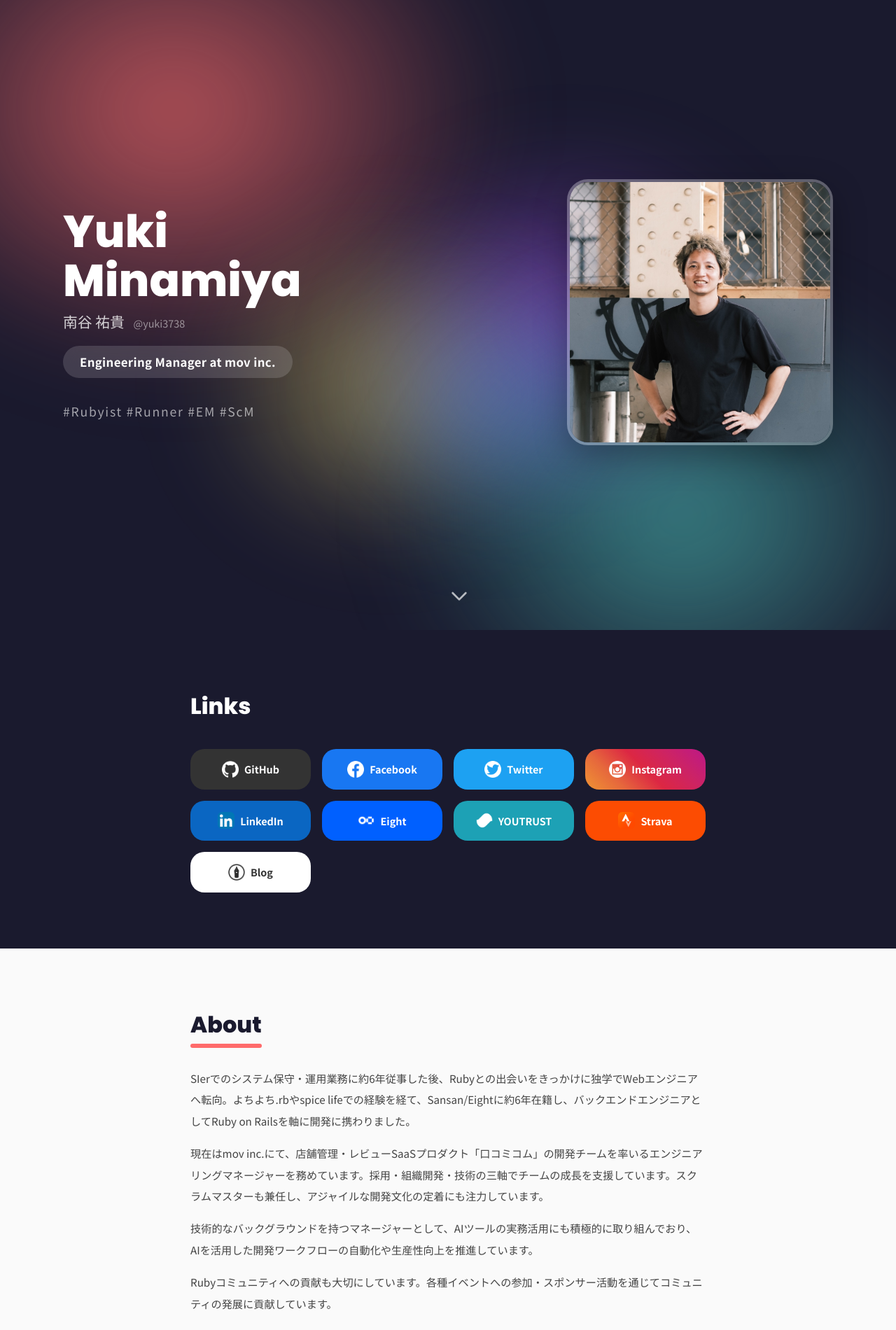
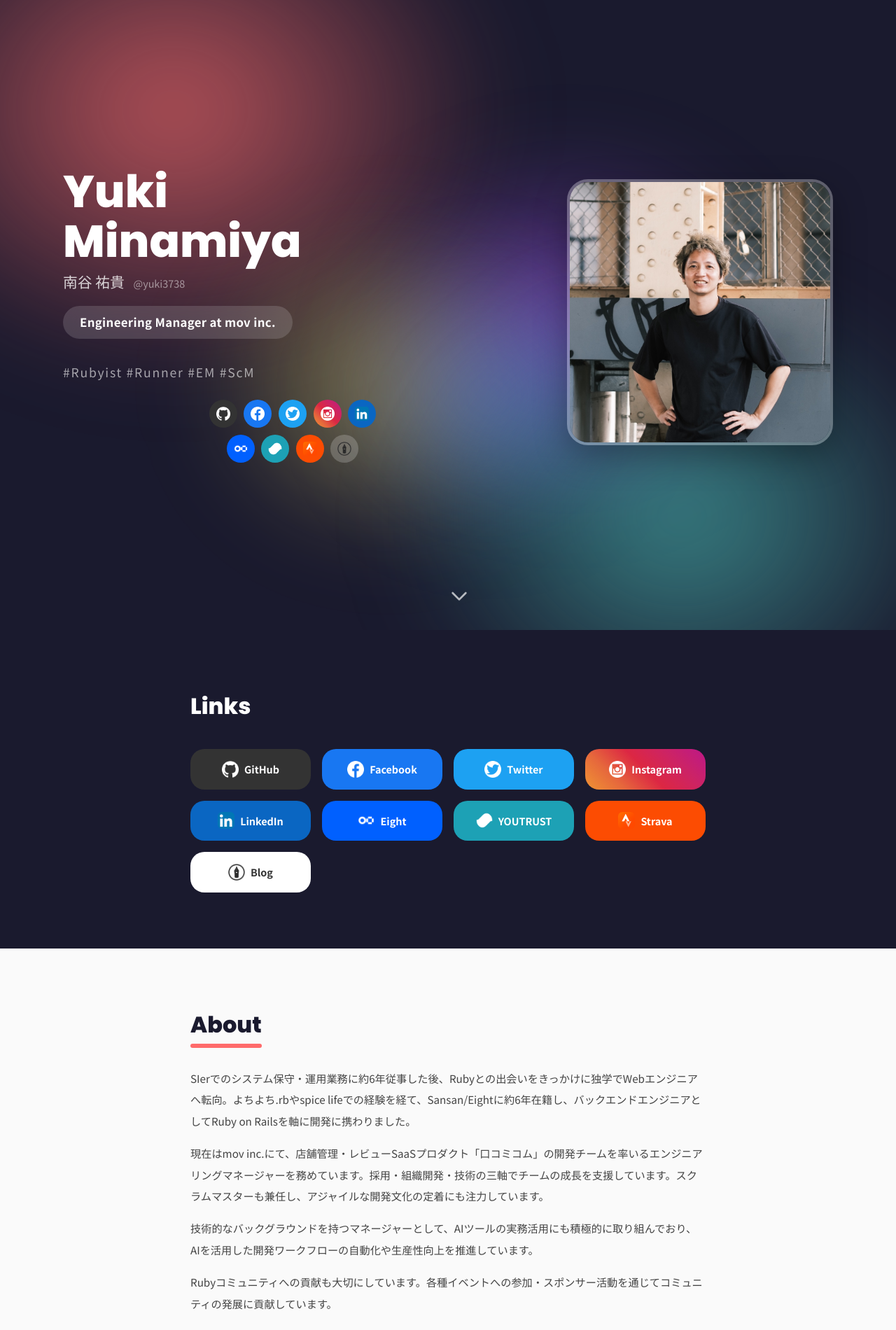
Before and after one commit to yuki3738/yuki3738.github.io, a Jekyll site: the page built from index.html, in a window 1280 px wide. Shown: the top 1900 px of the page at 70% size. Built offline with Jekyll 4.4.1, drawn with Linux system fonts in a browser that asks for light colours.

Commit message:
feat: add SNS icon links to hero section for mobile first view

```diff
--- a/assets/css/style.scss
+++ b/assets/css/style.scss
@@ -207,6 +207,68 @@ body {
   color: rgba(255, 255, 255, 0.6);
   font-weight: 400;
   letter-spacing: 0.1em;
+}
+
+.hero__sns {
+  display: flex;
+  flex-wrap: wrap;
+  justify-content: center;
+  gap: 0.6rem;
+  margin-top: 1.5rem;
+  max-width: calc(40px * 5 + 0.6rem * 4);
+  margin-left: auto;
+  margin-right: auto;
+}
+
+.hero__sns-icon {
+  display: flex;
+  align-items: center;
+  justify-content: center;
+  width: 40px;
+  height: 40px;
+  border-radius: 50%;
+  transition: transform 0.2s ease, opacity 0.2s ease;
+
+  &:hover {
+    transform: translateY(-2px);
+    opacity: 0.85;
+  }
+
+  img {
+    width: 20px;
+    height: 20px;
+    filter: brightness(0) invert(1);
+  }
+}
+
+.hero__sns-icon--github { background: #333; }
+.hero__sns-icon--facebook { background: #1877F2; }
+.hero__sns-icon--twitter { background: #1DA1F2; }
+.hero__sns-icon--instagram { background: linear-gradient(45deg, #f09433, #e6683c, #dc2743, #cc2366, #bc1888); }
+.hero__sns-icon--linkedin {
+  background: #0A66C2;
+
+  img {
+    filter: none;
+    border-radius: 4px;
+  }
+}
+.hero__sns-icon--eight { background: #0060FF; }
+.hero__sns-icon--youtrust { background: #1DA1B5; }
+.hero__sns-icon--strava {
+  background: #FC4C02;
+
+  img {
+    filter: none;
+    border-radius: 4px;
+  }
+}
+.hero__sns-icon--blog {
+  background: rgba(255, 255, 255, 0.2);
+
+  img {
+    filter: none;
+  }
 }
 
 .hero__scroll {
@@ -487,6 +549,10 @@ body {
     grid-template-columns: repeat(2, 1fr);
   }
 
+  .hero__sns {
+    justify-content: center;
+  }
+
   .links__grid {
     grid-template-columns: repeat(2, 1fr);
   }
--- a/index.html
+++ b/index.html
@@ -14,6 +14,35 @@ title: Yuki Minamiya
       <p class="hero__name-ja">南谷 祐貴 <a href="https://x.com/yuki3738" target="_blank" rel="noopener" class="hero__x-account">@yuki3738</a></p>
       <p class="hero__title"><a href="https://note.com/mov_pr/n/n1f9166913c2b?magazine_key=m0afb5f97f098" target="_blank" rel="noopener">Engineering Manager at mov inc.</a></p>
       <p class="hero__tagline">#Rubyist #Runner #EM #ScM</p>
+      <div class="hero__sns">
+        <a href="https://github.com/yuki3738/" target="_blank" rel="noopener" class="hero__sns-icon hero__sns-icon--github" aria-label="GitHub">
+          <img src="/assets/images/github-logo.png" alt="">
+        </a>
+        <a href="https://www.facebook.com/yuki.minamiya" target="_blank" rel="noopener" class="hero__sns-icon hero__sns-icon--facebook" aria-label="Facebook">
+          <img src="/assets/images/facebook-circular-logo.png" alt="">
+        </a>
+        <a href="https://twitter.com/yuki3738" target="_blank" rel="noopener" class="hero__sns-icon hero__sns-icon--twitter" aria-label="Twitter">
+          <img src="/assets/images/twitter-social-logotype.png" alt="">
+        </a>
+        <a href="https://www.instagram.com/yuki3738/" target="_blank" rel="noopener" class="hero__sns-icon hero__sns-icon--instagram" aria-label="Instagram">
+          <img src="/assets/images/social-instagram-circle.png" alt="">
+        </a>
+        <a href="https://www.linkedin.com/in/yuki3738/" target="_blank" rel="noopener" class="hero__sns-icon hero__sns-icon--linkedin" aria-label="LinkedIn">
+          <img src="/assets/images/linkedin-logo.png" alt="">
+        </a>
+        <a href="https://8card.net/p/yuki3738" target="_blank" rel="noopener" class="hero__sns-icon hero__sns-icon--eight" aria-label="Eight">
+          <img src="/assets/images/eight-logo.png" alt="">
+        </a>
+        <a href="https://youtrust.jp/users/yuki3738" target="_blank" rel="noopener" class="hero__sns-icon hero__sns-icon--youtrust" aria-label="YOUTRUST">
+          <img src="/assets/images/youtrust-logo.png" alt="">
+        </a>
+        <a href="https://www.strava.com/athletes/11629366" target="_blank" rel="noopener" class="hero__sns-icon hero__sns-icon--strava" aria-label="Strava">
+          <img src="/assets/images/strava-logo.png" alt="">
+        </a>
+        <a href="http://www.yuki3738.net/" target="_blank" rel="noopener" class="hero__sns-icon hero__sns-icon--blog" aria-label="Blog">
+          <img src="/assets/images/hatenablog-logo.png" alt="">
+        </a>
+      </div>
     </div>
     <div class="hero__photo-wrap">
       <img src="/assets/images/profile.jpg" alt="南谷 祐貴" class="hero__photo">
```
